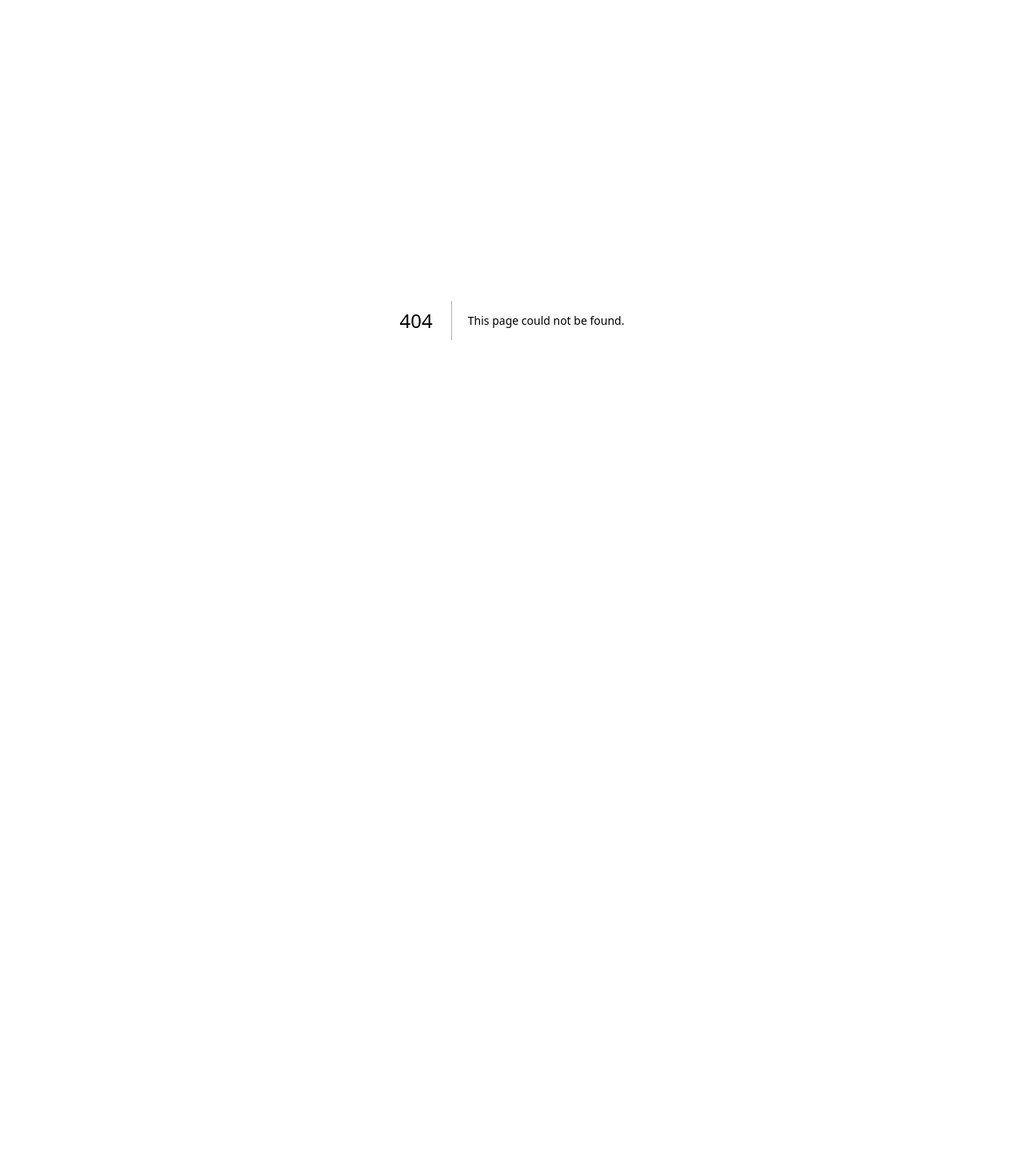
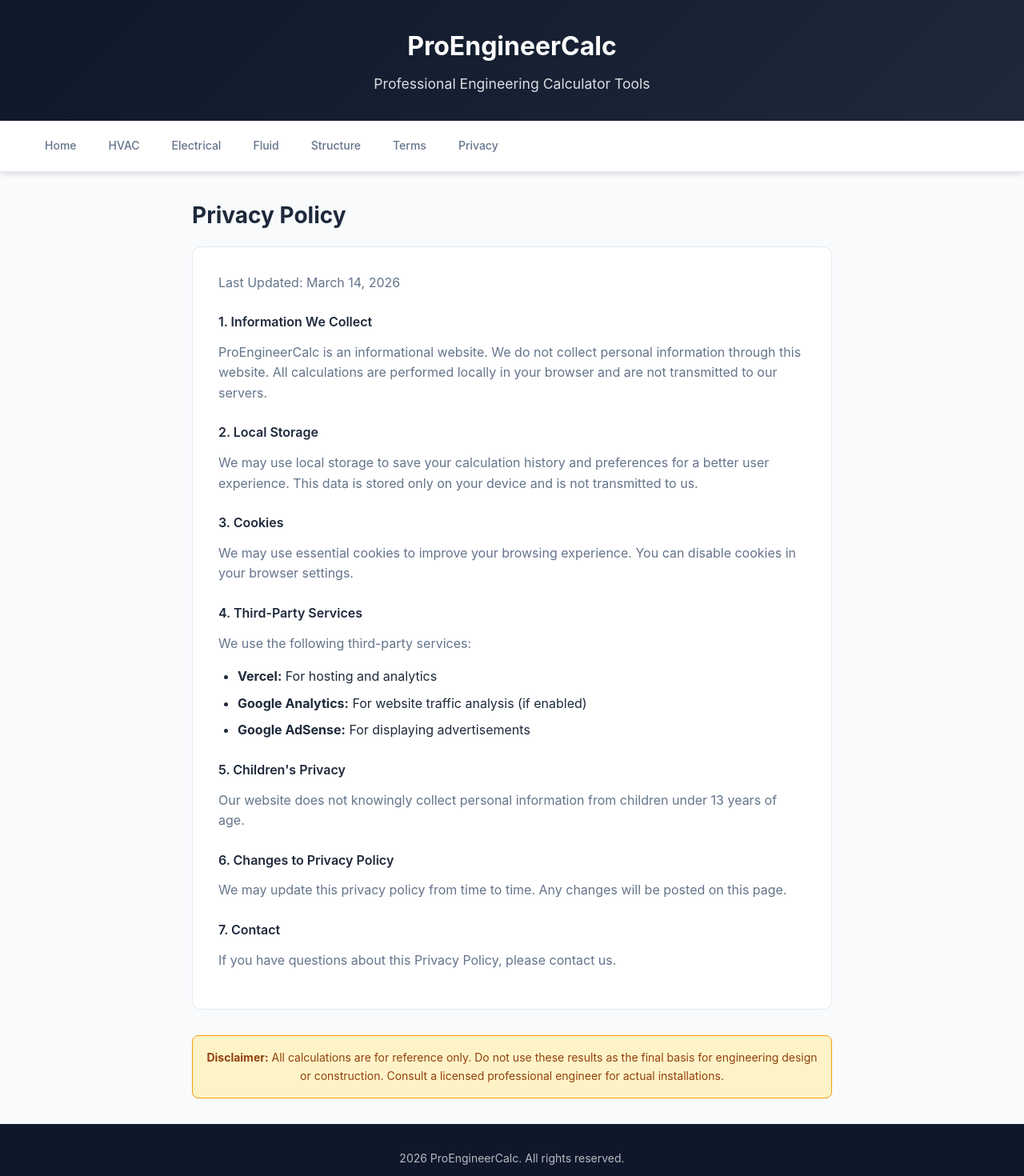
Before and after one commit to Longhaier/proengineercalc.xyz, a Next.js app: page /privacy in a window 1280 px wide. Before the commit this address had no page. Shown: the top 1470 px of the page at 80% size. Before the commit the page ends 800 px from the top, so only its background shows below. Built offline with nearby package versions, Linux system fonts and the light colour scheme.

Commit message:
Add Terms of Service and Privacy Policy pages

```diff
--- a/app/page.tsx
+++ b/app/page.tsx
@@ -48,7 +48,8 @@ export default function Home() {
           <Link href="/calculators/electrical">⚡ Electrical</Link>
           <Link href="/calculators/fluid">💧 Fluid</Link>
           <Link href="/calculators/structure">🏗️ Structure</Link>
-          <Link href="/about">ℹ️ About</Link>
+          <Link href="/terms">📄 Terms</Link>
+          <Link href="/privacy">🔒 Privacy</Link>
         </div>
       </nav>
 
--- /dev/null
+++ b/app/privacy/page.tsx
@@ -0,0 +1,85 @@
+import Link from 'next/link'
+
+export const metadata = {
+  title: 'Privacy Policy - ProEngineerCalc',
+  description: 'Privacy Policy for ProEngineerCalc - Professional Engineering Calculator Tools',
+}
+
+export default function Privacy() {
+  return (
+    <>
+      <header className="header">
+        <div className="container header-content">
+          <h1 className="logo">
+            <Link href="/">ProEngineerCalc</Link>
+          </h1>
+          <p className="tagline">Professional Engineering Calculator Tools</p>
+        </div>
+      </header>
+
+      <nav className="nav">
+        <div className="container nav-inner">
+          <Link href="/">Home</Link>
+          <Link href="/calculators/hvac">HVAC</Link>
+          <Link href="/calculators/electrical">Electrical</Link>
+          <Link href="/calculators/fluid">Fluid</Link>
+          <Link href="/calculators/structure">Structure</Link>
+          <Link href="/terms">Terms</Link>
+          <Link href="/privacy">Privacy</Link>
+        </div>
+      </nav>
+
+      <main className="container">
+        <div className="calculator-container">
+          <h1 style={{ fontSize: '1.75rem', fontWeight: 700, margin: '2rem 0 1rem' }}>
+            Privacy Policy
+          </h1>
+
+          <div className="content-section">
+            <p style={{ color: 'var(--text-light)', marginBottom: '1rem' }}>
+              Last Updated: March 14, 2026
+            </p>
+
+            <h3>1. Information We Collect</h3>
+            <p>ProEngineerCalc is an informational website. We do not collect personal information through this website. All calculations are performed locally in your browser and are not transmitted to our servers.</p>
+
+            <h3>2. Local Storage</h3>
+            <p>We may use local storage to save your calculation history and preferences for a better user experience. This data is stored only on your device and is not transmitted to us.</p>
+
+            <h3>3. Cookies</h3>
+            <p>We may use essential cookies to improve your browsing experience. You can disable cookies in your browser settings.</p>
+
+            <h3>4. Third-Party Services</h3>
+            <p>We use the following third-party services:</p>
+            <ul>
+              <li><strong>Vercel:</strong> For hosting and analytics</li>
+              <li><strong>Google Analytics:</strong> For website traffic analysis (if enabled)</li>
+              <li><strong>Google AdSense:</strong> For displaying advertisements</li>
+            </ul>
+
+            <h3>5. Children&apos;s Privacy</h3>
+            <p>Our website does not knowingly collect personal information from children under 13 years of age.</p>
+
+            <h3>6. Changes to Privacy Policy</h3>
+            <p>We may update this privacy policy from time to time. Any changes will be posted on this page.</p>
+
+            <h3>7. Contact</h3>
+            <p>If you have questions about this Privacy Policy, please contact us.</p>
+          </div>
+
+          <div className="disclaimer">
+            <strong>Disclaimer:</strong> All calculations are for reference only.
+            Do not use these results as the final basis for engineering design or construction.
+            Consult a licensed professional engineer for actual installations.
+          </div>
+        </div>
+      </main>
+
+      <footer>
+        <div className="container">
+          <p>2026 ProEngineerCalc. All rights reserved.</p>
+        </div>
+      </footer>
+    </>
+  )
+}
```
Also changed, not shown: app/terms/page.tsx (added, +92 -0 lines).
